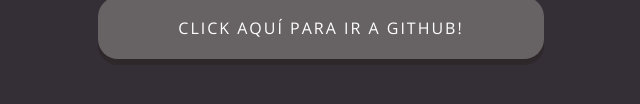
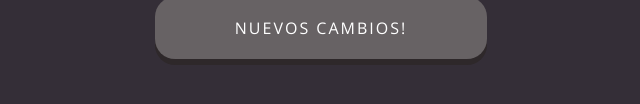
Before and after one commit to ttnqns/Branching, a plain HTML site: page git_landing/index.html in a window 1280 px wide. Shown: the part 516-620 px from the top of the page, without its empty margins (319-959 px from the left). Drawn offline with nearby package versions, Linux system fonts and the light colour scheme.

Commit message:
bueno otro commit

```diff
--- a/git_landing/index.html
+++ b/git_landing/index.html
@@ -15,7 +15,7 @@
       <img src="https://assets-cdn.github.com/images/modules/logos_page/Octocat.png" alt="octocat">
     </a>
     <button type="button" class="btn">
-      <a href="https://github.com/" target="_blank">Click aquí para ir a GitHub!</a>
+      <a href="https://github.com/" target="_blank">Nuevos cambios!</a>
     </button>
   </div>
 </body>
```
